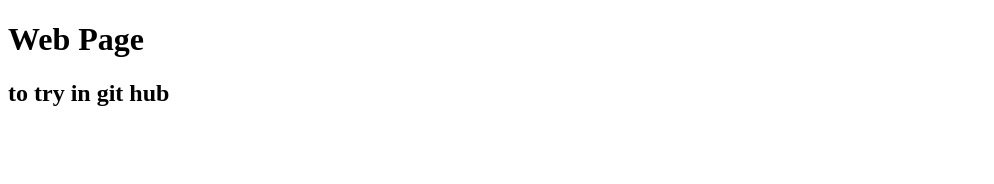
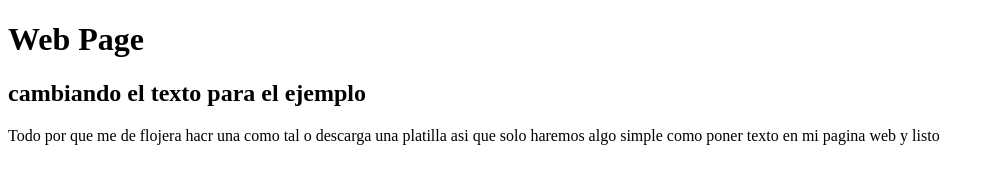
Before and after one commit to Tony-mederos14/Web-page, a plain HTML site: page Index.html in a window 1280 px wide. Shown: the whole page, without its empty margins (0-994 px from the left). Drawn offline with Linux system fonts and the light colour scheme.

Commit message:
text
add some text

```diff
--- a/Index.html
+++ b/Index.html
@@ -5,6 +5,7 @@
     </head>
     <body>
         <h1> Web Page <h1>
-        <h2> to try in git hub </h2>
+        <h2> cambiando el texto para el ejemplo </h2>
+        <p> Todo por que me de flojera hacr una como tal o descarga una platilla asi que solo haremos algo simple como poner texto en mi pagina web y listo</p>
     </body>
 </html>
```
